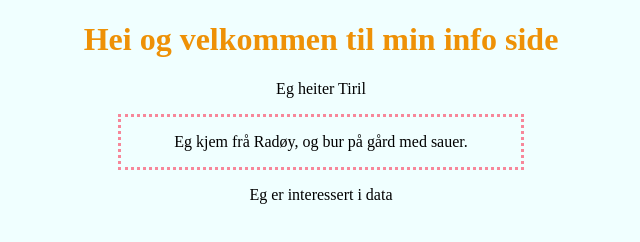
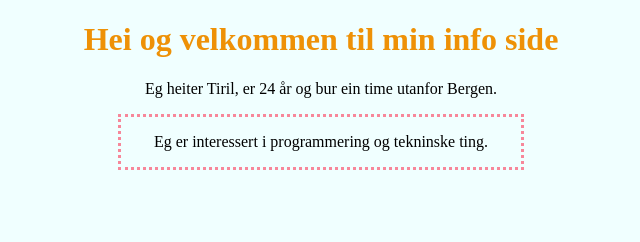
Before and after one commit to tirilkoder/1.innlevering-enkel-nettside, a plain HTML site: page index.html in a window 1280 px wide. Shown: the whole page, without its empty margins (319-959 px from the left). Drawn offline with Linux system fonts and the light colour scheme.

Commit message:
text change

```diff
--- a/index.html
+++ b/index.html
@@ -1,5 +1,5 @@
 <!DOCTYPE html>
-<html>
+<html lang="nn">
 <head>
     <title>Om meg</title>
     <link rel="stylesheet" href="style.css">
@@ -7,10 +7,10 @@
 
 <body>
    <h1>Hei og velkommen til min info side</h1>
-   <p>Eg heiter Tiril</p>
+   <p>Eg heiter Tiril, er 24 år og bur ein time utanfor Bergen.</p>
+
    <div>
-   <p>Eg kjem frå Radøy, og bur på gård med sauer.</p>
+    <p>Eg er interessert i programmering og tekninske ting.</p>
    </div>
-   <p>Eg er interessert i data</p>
 </body>
 </html>
```
